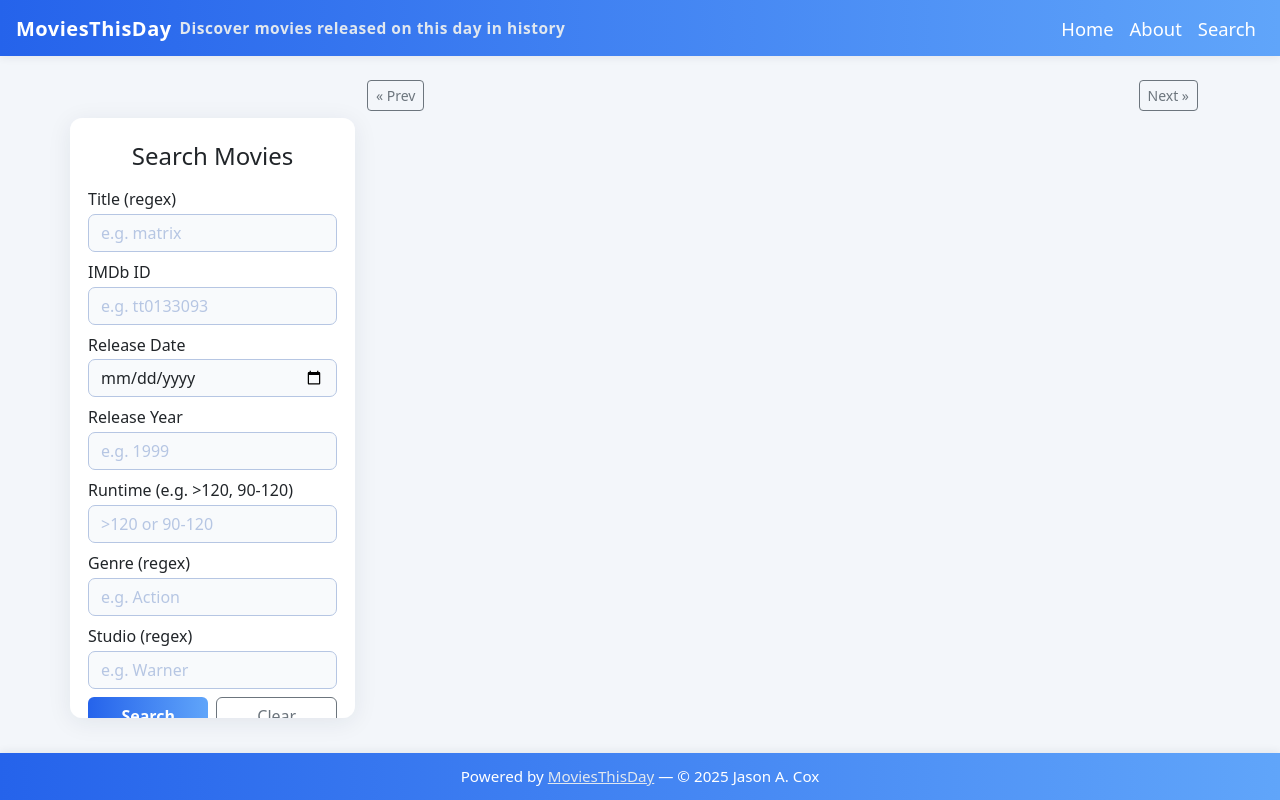
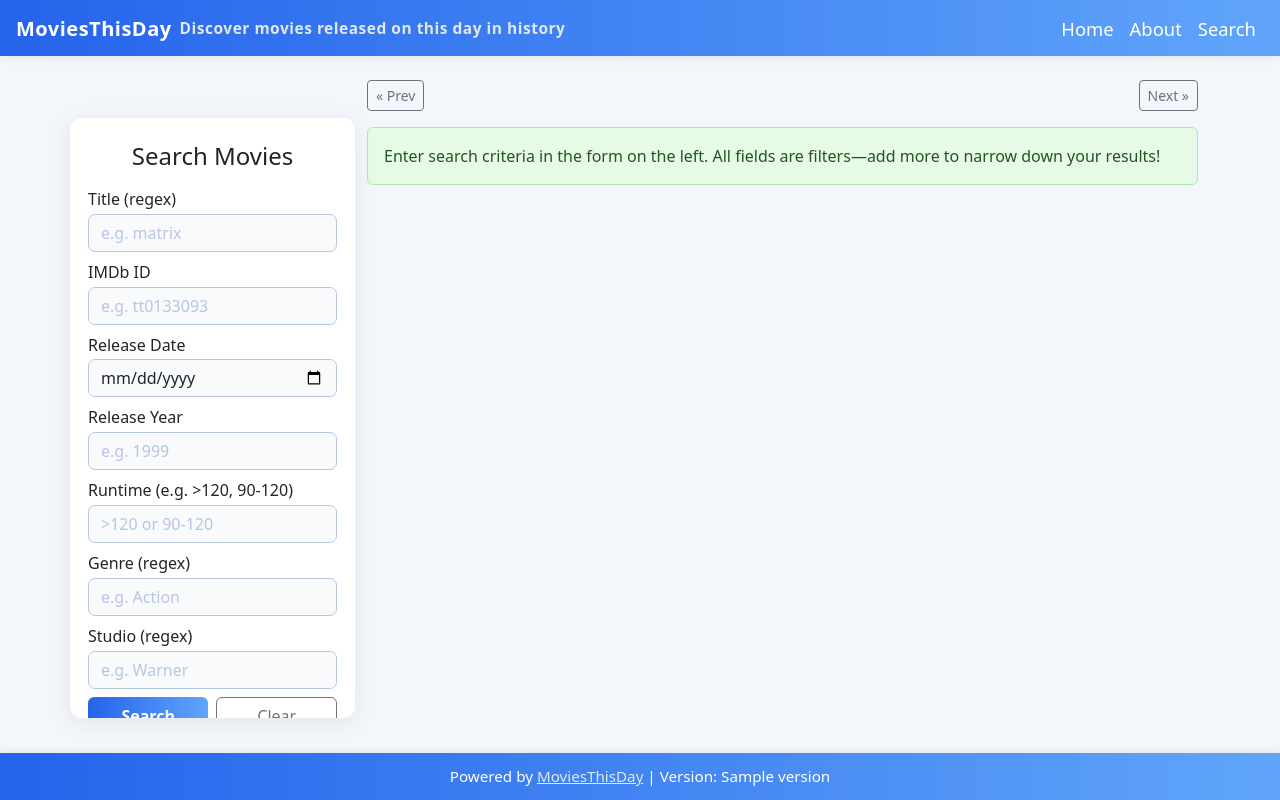
Before and after one commit to jasonacox/MoviesThisDay, a FastAPI app: template templates/search.html in a window 1280 px wide. Run offline with FastAPI, Linux system fonts and the light colour scheme; the template is opened without the code that fills it: most values are stand-ins (such as "Sample title", 1, 10 or a date in 2020); parts of the project's set-up code (start-up, migrations or seed data) failed here and were passed over.

Commit message:
Add Dockerfile, implement auto-download for movie data, and update README; enhance search UI and version display

```diff
--- a/app.py
+++ b/app.py
@@ -21,6 +21,10 @@ import pickle
 from datetime import datetime
 import os
 import re
+import urllib.request
+import zipfile
+
+VERSION = "0.1.0"
 
 POPULARITY_THRESHOLD = 10  # Only show movies with popularity above this value
 AGE_LIMIT = 100  # Only show movies released within this many years
@@ -31,8 +35,26 @@ app = FastAPI()
 TEMPLATES_DIR = os.path.join(os.path.dirname(__file__), 'templates')
 templates = Jinja2Templates(directory=TEMPLATES_DIR)
 
+# Movie database paths
+MOVIE_DB_DIR = os.path.join(os.path.dirname(__file__), 'movie_db')
+PKL_PATH = os.path.join(MOVIE_DB_DIR, 'movies_by_day.pkl')
+PKL_ZIP_URL = 'https://github.com/user-attachments/files/20749297/movies_by_day.pkl.zip'
+PKL_ZIP_PATH = os.path.join(MOVIE_DB_DIR, 'movies_by_day.pkl.zip')
+
+# Ensure movie_db directory exists
+os.makedirs(MOVIE_DB_DIR, exist_ok=True)
+
+# Download and unzip movies_by_day.pkl if missing
+if not os.path.exists(PKL_PATH):
+    print('movies_by_day.pkl not found. Downloading...')
+    urllib.request.urlretrieve(PKL_ZIP_URL, PKL_ZIP_PATH)
+    with zipfile.ZipFile(PKL_ZIP_PATH, 'r') as zip_ref:
+        zip_ref.extractall(MOVIE_DB_DIR)
+    os.remove(PKL_ZIP_PATH)
+    print('movies_by_day.pkl downloaded and extracted.')
+
 # Load the binary index and metadata once at startup
-with open(os.path.join(os.path.dirname(__file__), 'movie_db', 'movies_by_day.pkl'), 'rb') as pklfile:
+with open(PKL_PATH, 'rb') as pklfile:
     db = pickle.load(pklfile)
     movies_by_day_metadata = db.get('metadata', {})
     movies_by_day_index = db.get('index', {})
@@ -78,7 +100,8 @@ async def index(request: Request, date: str = Query(None, description="Date in M
         "max_date": datetime.now().strftime('%Y-%m-%d'),
         "sort_by": sort,
         "popularity_max": movies_by_day_metadata.get("avg_popularity_over_10", 100) or 100,
-        "current_date_str": current_date_str
+        "current_date_str": current_date_str,
+        "version": VERSION
     })
 
 @app.get("/movies/today")
@@ -98,6 +121,7 @@ async def search_page(request: Request):
     return templates.TemplateResponse(request, "search.html", {
         "request": request,
         "popularity_max": movies_by_day_metadata.get("avg_popularity_over_10", 100) or 100,
+        "version": VERSION
     })
 
 @app.get("/movies/lookup")
@@ -331,5 +355,11 @@ async def about(request: Request):
             "author": "Jason A. Cox",
             "project": "Open source project for movie data exploration."
         },
-        "current_year": datetime.now().year
+        "current_year": datetime.now().year,
+        "version": VERSION
     })
+
+@app.get("/version")
+async def version():
+    """Return the current MoviesThisDay app version."""
+    return {"version": VERSION}
--- a/requirements.txt
+++ b/requirements.txt
@@ -2,6 +2,6 @@
 fastapi
 uvicorn
 jinja2
+httpx
+pytest
 requests
-python-dotenv
-pytest
--- a/templates/about.html
+++ b/templates/about.html
@@ -94,7 +94,7 @@
     </div>
   </div>
   <div class="footer text-center" style="font-size:0.95rem;">
-    Powered by <a href="https://github.com/jasonacox/MoviesThisDay" target="_blank">MoviesThisDay</a> &mdash; &copy; {{ current_year }} Jason A. Cox
+    Powered by <a href="https://github.com/jasonacox/MoviesThisDay" target="_blank">MoviesThisDay</a> | Version: {{ version }}
   </div>
 </body>
 </html>
--- a/templates/index.html
+++ b/templates/index.html
@@ -198,7 +198,7 @@
     <div class="header-bar fixed-top d-flex align-items-center justify-content-between px-3">
         <div class="d-flex align-items-center">
             <span style="font-size:1.25rem; font-weight:700; letter-spacing:0.5px;">MoviesThisDay</span>
-            <span class="ms-2 tagline d-none d-md-inline">Discover movies released on this day in history</span>
+            <span class="ms-2 tagline d-none d-md-inline">Discover movies released on this day in history.</span>
         </div>
         <nav class="d-flex align-items-center ms-auto">
             <a class="nav-link d-inline px-2 {% if request.url.path == '/' %}active{% endif %}" href="/">Home</a>
@@ -210,7 +210,7 @@
         <div class="row flex-lg-nowrap">
             <div class="col-lg-3 mb-4 d-flex flex-column align-items-center justify-content-start sticky-lg-top" style="top:80px">
                 <div class="text-center mb-4" style="margin-top:50px;">
-                    <h1 style="font-size:1.5rem; font-weight:700;">Movies Released on This Day in History</h1>
+                    <h1 style="font-size:1.5rem; font-weight:700;">Movies Released on<br>This Day in History</h1>
                     <h5 class="mb-0">
                         {% if today_str == current_date_str %}
                             Today ({{ today_str }})
@@ -285,7 +285,7 @@
         </div>
     </div>
     <div class="footer text-center" style="font-size:0.95rem;">
-        Powered by <a href="https://github.com/jasonacox/MoviesThisDay" target="_blank">MoviesThisDay</a>
+        Powered by <a href="https://github.com/jasonacox/MoviesThisDay" target="_blank">MoviesThisDay</a> | Version: {{ version }}
     </div>
 </body>
 </html>
--- a/templates/search.html
+++ b/templates/search.html
@@ -139,6 +139,10 @@
             <span id="pageInfo" style="font-weight:500;"></span>
             <button id="nextPage" class="btn btn-outline-secondary btn-sm">Next &raquo;</button>
           </div>
+          <div id="searchPlaceholder" class="alert alert-info mt-3" style="display:block; background-color: #e6fbe6; border-color: #b6e2b6; color: #225522;">
+            Enter search criteria in the form on the left. All fields are filters—add more to narrow down your results!
+          </div>
+          <div id="noResults" class="alert alert-warning mt-3" style="display:none;">No results found.</div>
           <table class="table table-striped table-hover shadow mb-0 results-table" id="resultsTable" style="table-layout:fixed; display:none;">
             <thead>
               <tr>
@@ -153,16 +157,14 @@
             </thead>
             <tbody id="resultsBody"></tbody>
           </table>
-          <div id="noResults" class="alert alert-warning mt-3" style="display:none;">No results found.</div>
         </div>
       </div>
     </div>
   </div>
   <div class="footer text-center" style="font-size:0.95rem;">
-    Powered by <a href="https://github.com/jasonacox/MoviesThisDay" target="_blank">MoviesThisDay</a> &mdash; &copy; <span id="footerYear"></span> Jason A. Cox
+    Powered by <a href="https://github.com/jasonacox/MoviesThisDay" target="_blank">MoviesThisDay</a> | Version: {{ version }}
   </div>
   <script>
-    document.getElementById('footerYear').textContent = new Date().getFullYear();
     let currentPage = 1;
     const pageSize = 25;
     let lastResults = [];
@@ -171,6 +173,7 @@
     // prettier-ignore
     popularity_max = parseFloat("{{ popularity_max|default(100)|float }}");
     function renderTablePage(page) {
+      document.getElementById('searchPlaceholder').style.display = 'none';
       lastResults.sort((a, b) => (b.popularity || 0) - (a.popularity || 0)); // Sort by popularity descending
       const table = document.getElementById('resultsTable');
       const body = document.getElementById('resultsBody');
@@ -269,20 +272,12 @@
           table.style.display = 'none';
           pagination.style.display = 'none';
           noResults.style.display = '';
+          document.getElementById('searchPlaceholder').style.display = 'none';
         });
     }
 
     function clearSearchForm() {
-      const form = document.getElementById('searchForm');
-      for (const el of form.elements) {
-        if (el.tagName === 'INPUT' || el.tagName === 'SELECT') {
-          if (el.type === 'checkbox' || el.type === 'radio') {
-            el.checked = false;
-          } else {
-            el.value = '';
-          }
-        }
-      }
+      window.location.reload();
     }
   </script>
 </body>
```
Also changed, not shown: README.md, 3 other files.
